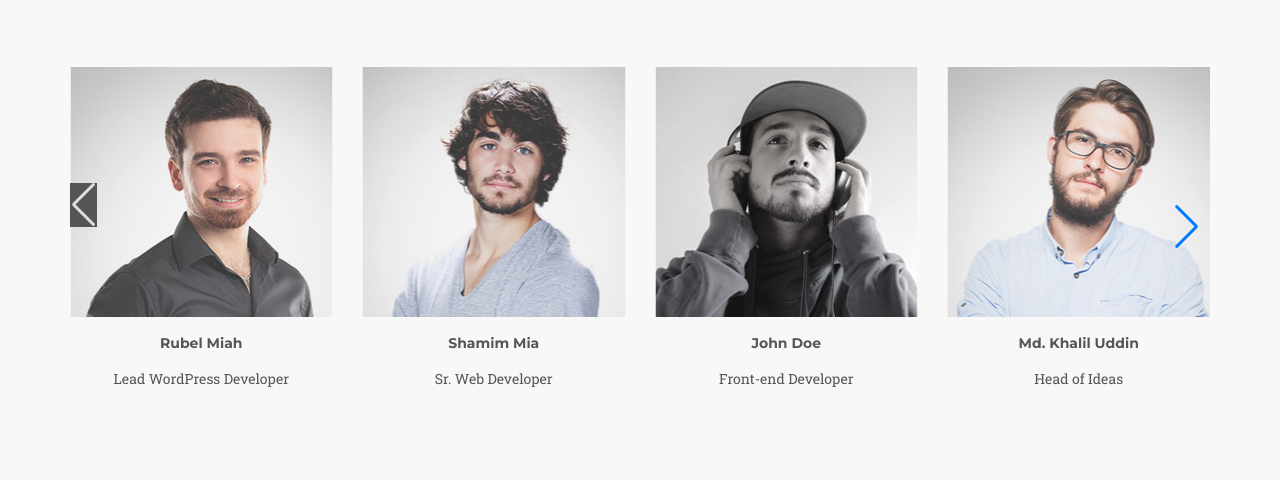
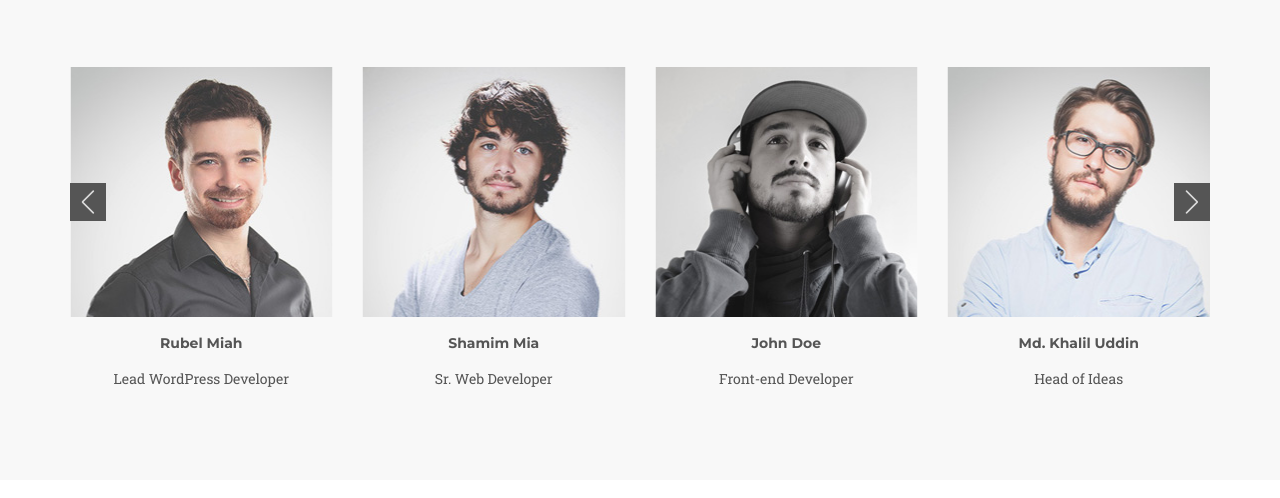
Before and after one commit to LushchykOleh/webpack, a website built with webpack: page src/index.html in a window 1280 px wide. Shown: the part 1780-2278 px from the top of the page. Built offline with nearby package versions, Linux system fonts and the light colour scheme.

Commit message:
responsiv

```diff
--- a/src/index.html
+++ b/src/index.html
@@ -150,7 +150,7 @@
                                             <img src="./images/Twitter-Logo-Silhouette.png" alt="twitter">
                                         </a>
                                         <a href="#">
-                                            <img src="./images/Google-Plus-Logo.png" alt="googlr">
+                                            <img src="./images/Google-Plus-Logo.png" alt="google">
                                         </a>
                                         <a href="#">
                                             <img src="./images/fa-linkedin.png" alt=linked">
@@ -559,10 +559,10 @@
                 <div class="container">
                     <ul class="client__logos">
                         <li><img src="./images/deorharm.png" alt="deorham"></li>
-                        <li><img src="./images/deorharm.png" alt="deorham"></li>
-                        <li><img src="./images/deorharm.png" alt="deorham"></li>
-                        <li><img src="./images/deorharm.png" alt="deorham"></li>
-                        <li><img src="./images/deorharm.png" alt="deorham"></li>
+                        <li><img src="./images/client2.png" alt="deorham"></li>
+                        <li><img src="./images/client3.png" alt="deorham"></li>
+                        <li><img src="./images/client4.png" alt="deorham"></li>
+                        <li><img src="./images/client5.png" alt="deorham"></li>
                     </ul>
                     <div class="swiper client_swiper">
 
--- a/src/scss/_about.scss
+++ b/src/scss/_about.scss
@@ -91,18 +91,40 @@
   }
 
   //style ----
-  .swiper-button-prev,
-  .swiper-rtl .swiper-button-next {
+
+
+  .swiper-button-prev {
+    width: 36px;
+    height: 38px;
     top: 43%;
     left: 0;
     color: #dddddd;
     background-color: #555;
+
+    &::after {
+      font-size: 24px;
+    }
+
+    &:hover {
+      background-color: $red;
+    }
   }
 
-  .swiper-button-prev:hover {
+  .swiper-button-next {
     width: 36px;
-    height: 46px;
-    background: crimson;
+    height: 38px;
+    top: 43%;
+    right: 0;
+    color: #dddddd;
+    background-color: #555;
+
+    &::after {
+      font-size: 24px;
+    }
+
+    &:hover {
+      background-color: $red;
+    }
   }
 
 
--- a/src/scss/_blog.scss
+++ b/src/scss/_blog.scss
@@ -1,5 +1,6 @@
 .blog {
-  padding: 95px 0 70px;
+  padding-top: 0;
+  padding-bottom: 0;
 
   /* .blog-description {
     padding-bottom: 27px;
@@ -30,6 +31,11 @@
     &+.blog__item {
       border-top: 1px solid #ddd;
     }
+
+    @include screen(1024) {
+      display: block;
+    }
+
   }
 
   &__img {
@@ -37,11 +43,24 @@
     flex-shrink: 0;
     display: flex;
     justify-content: center;
+
+    @include screen(1024) {
+      display: block;
+      margin: 0 auto;
+    }
+
+    @include screen(500) {
+      width: 320px;
+    }
   }
 
   &__description {
     flex-grow: 1;
     padding-left: 40px;
+
+    @include screen(1024) {
+      margin: 10px 0;
+    }
   }
 
   &__item-header {
@@ -49,6 +68,9 @@
     align-items: center;
     margin: 0 0 15px;
 
+    @include screen(1024) {
+      justify-content: center;
+    }
   }
 
   &__date {
@@ -99,6 +121,10 @@
   &__preview {
     margin: 0 0 26px;
     line-height: 1.7;
+
+    @include screen(1024) {
+      padding: 0 15px;
+    }
   }
 
   &__link {
--- a/src/scss/_client.scss
+++ b/src/scss/_client.scss
@@ -40,7 +40,13 @@
     p {
       margin: 0 auto 28px;
       max-width: 780px;
+
+      @include screen(810) {
+        padding: 15px;
+      }
     }
+
+
   }
 
   &__swiper-autor {
--- a/src/scss/_header.scss
+++ b/src/scss/_header.scss
@@ -69,8 +69,6 @@
   //---
   &__navigation {
 
-
-
     @include screen(750) {
       display: block;
       position: fixed;
@@ -82,7 +80,7 @@
       background: $red;
       box-shadow: 0 5px 5px 2px rgba(0, 0, 0, 0.75);
       border-radius: 35px 0 0 35px;
-      right: -150px;
+      right: -155px;
       top: 0;
       transition: .4s;
       cursor: pointer;
```
Also changed, not shown: dist/bg-images/blog1.jpg (deleted), dist/css/style.css, dist/index.html, src/images/client2.png (added), src/images/client3.png (added), src/images/client4.png (added), src/images/client5.png (added), src/images/inline/Home.jpg (added), 1 other file.
